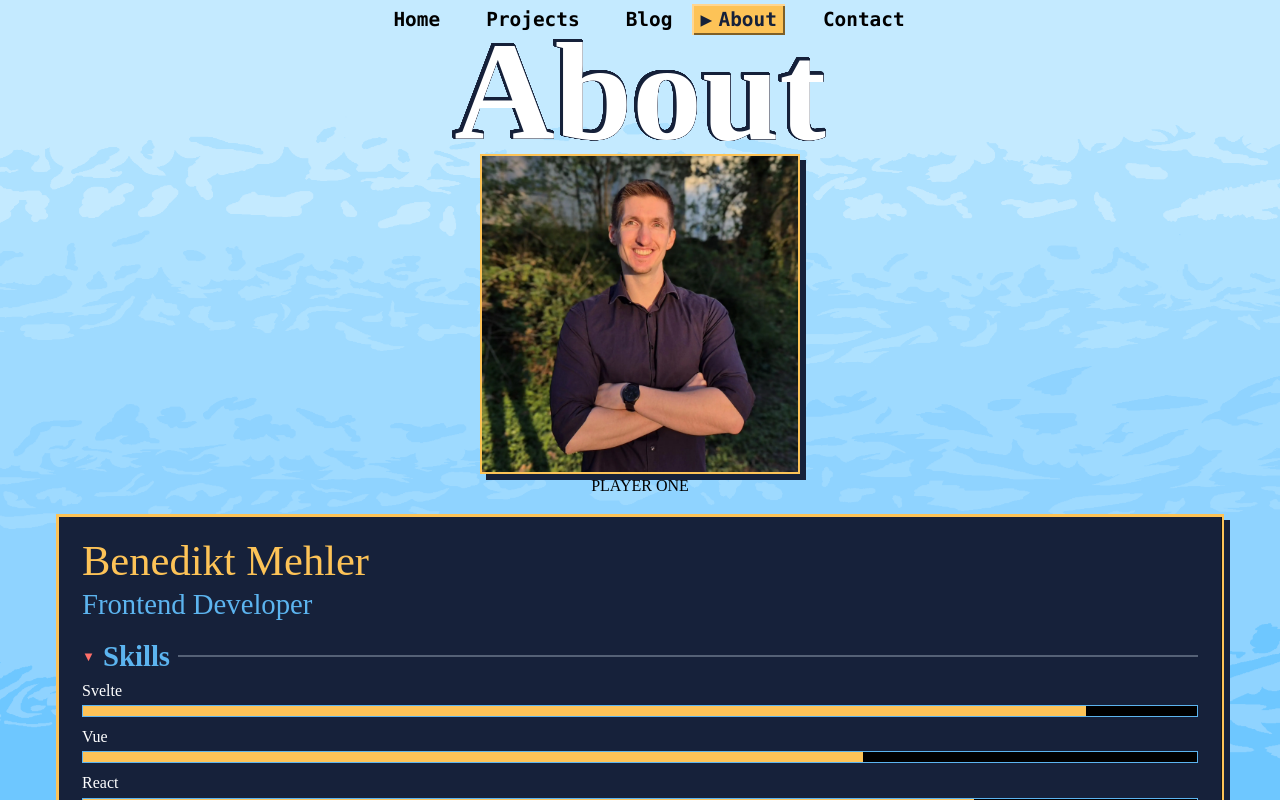
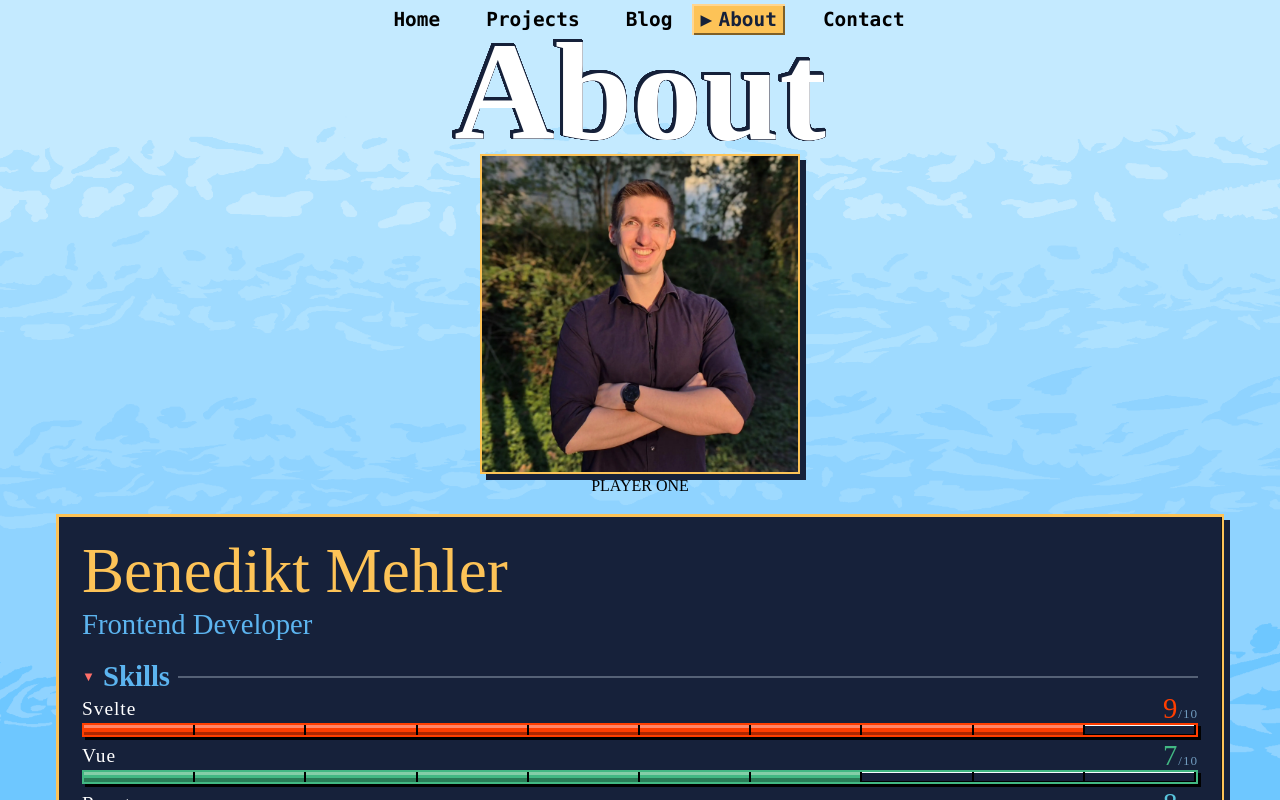
Before and after one commit to ben-me/portfolio, a Nuxt app: page /about in a window 1280 px wide. Built offline with nearby package versions, Linux system fonts and the light colour scheme; a web font is replaced by a local one.

Commit message:
style: change about skill bar style

```diff
--- a/app/assets/css/variables.css
+++ b/app/assets/css/variables.css
@@ -22,6 +22,14 @@
   --c-green-300: oklch(78% 0.2 160);
   --c-green-500: oklch(48% 0.13 160);
   --c-grape: oklch(56% 0.17 290);
+
+  --c-svelte: #ff3e00;
+  --c-vue: #42b883;
+  --c-react: #58c4dc;
+  --c-html: #e34f26;
+  --c-css: rebeccapurple;
+  --c-typescript: #3178c6;
+  --c-accessibility: #0076d6;
   --c-ink-900: oklch(25% 0.05 265);
   --c-ink-700: oklch(38% 0.05 260);
   --c-ink-500: oklch(55% 0.05 255);
--- a/app/pages/about/index.vue
+++ b/app/pages/about/index.vue
@@ -44,8 +44,16 @@ const experiences = [
         <section>
           <h2>Skills</h2>
           <dl class="bars">
-            <div v-for="skill in skills" :key="skill.label" :style="{ '--pct': skill.value }">
-              <dt>{{ skill.label }}</dt>
+            <div
+              v-for="(skill) in skills"
+              :key="skill.label"
+              :data-skill="skill.label.toLowerCase()"
+              :style="{ '--pct': skill.value }"
+            >
+              <dt>
+                <span class="label">{{ skill.label }}</span>
+                <span class="value" aria-hidden="true">{{ skill.value / 10 }}<small>/10</small></span>
+              </dt>
               <dd>
                 <meter :value="skill.value" min="0" max="100" class="sr-only">
                   {{ skill.value }}/100
@@ -138,7 +146,8 @@ h1 {
     6px 6px 0 var(--c-border);
 
   .name {
-    font-size: var(--fs-2);
+    font-family: "Jersey 15";
+    font-size: var(--fs-3);
     color: var(--c-gold);
     line-height: 1;
   }
@@ -236,21 +245,70 @@ h1 {
 .bars {
   display: flex;
   flex-direction: column;
-  gap: 0.5rem;
+  gap: 0.6rem;
   margin: 0;
 
   div {
     color: var(--c-white);
+
+    &[data-skill="svelte"] {
+      --c-chip: var(--c-svelte);
+    }
+    &[data-skill="vue"] {
+      --c-chip: var(--c-vue);
+    }
+    &[data-skill="react"] {
+      --c-chip: var(--c-react);
+    }
+    &[data-skill="html"] {
+      --c-chip: var(--c-html);
+    }
+    &[data-skill="css"] {
+      --c-chip: var(--c-css);
+    }
+    &[data-skill="typescript"] {
+      --c-chip: var(--c-typescript);
+    }
+    &[data-skill="accessibility"] {
+      --c-chip: var(--c-accessibility);
+    }
   }
 
   dt {
-    margin-block-end: 0.15rem;
+    display: grid;
+    grid-template-columns: 1fr auto;
+    align-items: center;
+    gap: 0.5rem;
+    font-family: "Jersey 15";
+    font-size: var(--fs-0);
+    letter-spacing: 0.05em;
+    line-height: 1;
+    margin-block-end: 0.25rem;
+  }
+
+  .value {
+    color: var(--c-chip);
+    font-family: "Jersey 10";
+    font-size: var(--fs-1);
+    line-height: 0.6;
+
+    small {
+      color: var(--c-sky-300);
+      font-size: var(--fs--1);
+      opacity: 0.7;
+    }
   }
 
   dd {
-    height: 0.75rem;
-    border: 1px solid var(--c-sky-400);
-    background: var(--c-black);
+    --segments: 10;
+    height: 0.9rem;
+    margin: 0;
+    background: color-mix(var(--c-chip), black 65%);
+    border: 2px solid var(--c-chip);
+    box-shadow:
+      inset 1px 1px 0 var(--c-panel-shine),
+      inset -1px -1px 0 var(--c-black),
+      3px 3px 0 var(--c-black);
     position: relative;
 
     &::before {
@@ -259,7 +317,24 @@ h1 {
       inset-block: 0;
       inset-inline-start: 0;
       width: calc(var(--pct) * 1%);
-      background: var(--c-gold);
+      background: linear-gradient(
+        to bottom,
+        color-mix(in oklab, var(--c-chip), white 30%) 0 35%,
+        var(--c-chip) 35% 65%,
+        color-mix(in oklab, var(--c-chip), black 25%) 65% 100%
+      );
+    }
+
+    &::after {
+      content: "";
+      position: absolute;
+      inset: 0;
+      pointer-events: none;
+      background-image: repeating-linear-gradient(
+        to right,
+        transparent 0 calc(100% / var(--segments) - 2px),
+        var(--c-black) calc(100% / var(--segments) - 2px) calc(100% / var(--segments))
+      );
     }
   }
 }
@@ -276,7 +351,7 @@ h1 {
   }
 
   .bars dd::before {
-    animation: fill-bar 1.4s cubic-bezier(0.7, 0, 0.3, 1) 0.3s both;
+    animation: fill-bar 1.4s cubic-bezier(0.22, 1, 0.36, 1) 0.5s both;
   }
 }
 
```
